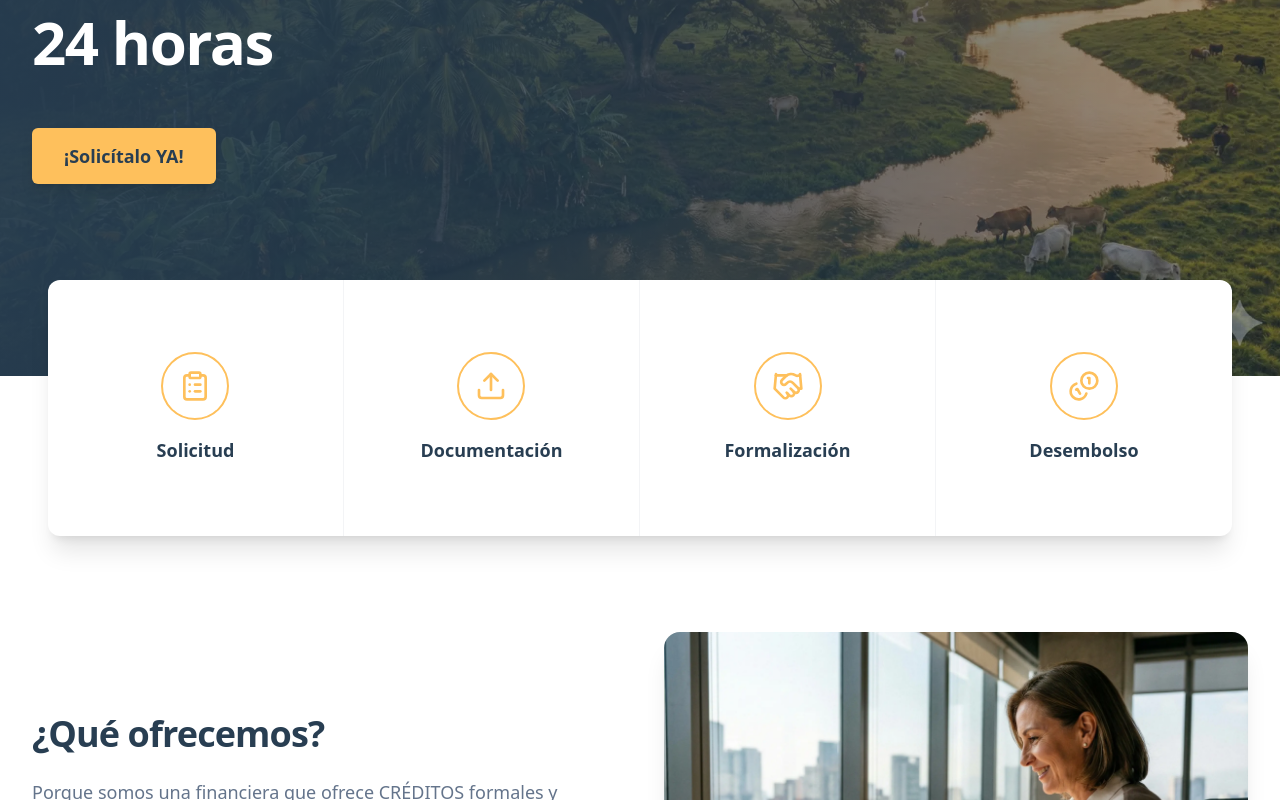
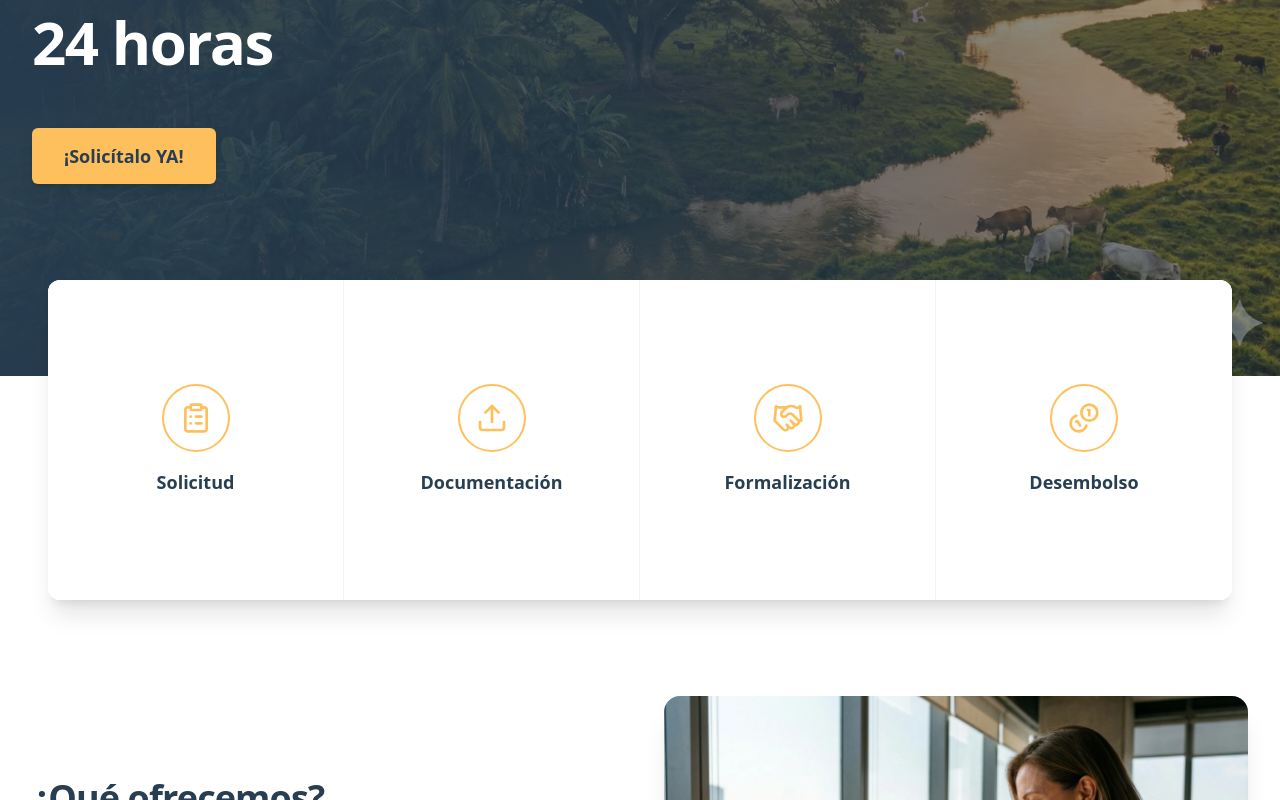
Before and after one commit to Ban68/proalto, a Next.js app: page / in a window 1280 px wide. Shown: the part 353-1153 px from the top of the page. Built offline with nearby package versions, Linux system fonts and the light colour scheme.

Commit message:
feat: implement vertical slide animation for process steps

```diff
--- a/components/sections/process-steps.tsx
+++ b/components/sections/process-steps.tsx
@@ -30,24 +30,26 @@ export function ProcessSteps() {
     ];
 
     return (
-        <section className="relative z-20 -mt-24 px-4">
+        <section className="relative z-20 -mt-24 px-4 hidden md:block">
             <div className="container mx-auto">
                 <div className="bg-white rounded-xl shadow-xl p-0 grid grid-cols-1 md:grid-cols-4 overflow-hidden divide-y md:divide-y-0 md:divide-x divide-gray-100">
                     {steps.map((step, index) => (
-                        <div key={index} className="group relative h-64 p-6 flex flex-col items-center justify-center text-center transition-all hover:bg-[#fec05c] hover:text-[#283e52] cursor-pointer">
+                        <div key={index} className="group relative h-80 overflow-hidden cursor-pointer bg-white">
+                            {/* Sliding Container */}
+                            <div className="absolute w-full h-full transition-transform duration-500 ease-in-out group-hover:-translate-y-full will-change-transform">
 
-                            {/* Normal State (Hidden on Hover) */}
-                            <div className="flex flex-col items-center gap-4 transition-opacity duration-300 group-hover:opacity-0 group-hover:absolute group-hover:pointer-events-none">
-                                <div className="p-4 rounded-full border-2 border-[#fec05c] text-[#fec05c] group-hover:border-white group-hover:text-white transition-colors">
+                                {/* Front Face (Icon + Title) */}
+                                <div className="h-full w-full flex flex-col items-center justify-center p-6 text-center">
+                                    <div className="p-4 rounded-full border-2 border-[#fec05c] text-[#fec05c] transition-colors mb-4">
                                         <step.icon className="w-8 h-8" />
                                     </div>
                                     <h3 className="font-bold text-[#283e52] text-lg">{step.title}</h3>
                                 </div>
 
-                            {/* Hover State (Visible on Hover) */}
-                            <div className="absolute inset-0 p-6 flex flex-col items-center justify-center opacity-0 group-hover:opacity-100 transition-opacity duration-300 bg-[#fec05c]">
+                                {/* Back Face (Description + Button) - Rendered conceptually "below" the front face */}
+                                <div className="h-full w-full flex flex-col items-center justify-center p-6 bg-[#fec05c] text-center">
                                     <h3 className="font-bold text-[#283e52] text-lg mb-2">{step.title}</h3>
-                                <p className="text-sm font-medium leading-relaxed mb-4">
+                                    <p className="text-sm font-medium leading-relaxed mb-4 text-[#283e52]">
                                         {step.description}
                                     </p>
                                     {step.buttonText && (
@@ -60,9 +62,30 @@ export function ProcessSteps() {
                                     )}
                                 </div>
 
-                            {/* Make whole card clickable for non-button steps, or for all if desired */}
+                            </div>
+
+                            {/* Clickable Overlay */}
                             {!step.buttonText && (
                                 <a href={step.link} className="absolute inset-0 z-10" aria-label={step.title} />
+                            )}
+                        </div>
+                    ))}
+                </div>
+            </div>
+            {/* Mobile Fallback - Static Layout */}
+            <div className="container mx-auto mt-8 md:hidden">
+                <div className="bg-white rounded-xl shadow-xl p-6 space-y-6">
+                    {steps.map((step, index) => (
+                        <div key={index} className="flex flex-col items-center text-center pb-6 border-b last:border-0 last:pb-0">
+                            <div className="p-3 rounded-full border-2 border-[#fec05c] text-[#fec05c] mb-2">
+                                <step.icon className="w-6 h-6" />
+                            </div>
+                            <h3 className="font-bold text-[#283e52] text-lg mb-1">{step.title}</h3>
+                            <p className="text-sm text-muted-foreground">{step.description}</p>
+                            {step.buttonText && (
+                                <a href={step.link} className="mt-3 inline-block bg-[#283e52] text-white px-4 py-2 rounded-md text-xs font-bold">
+                                    {step.buttonText}
+                                </a>
                             )}
                         </div>
                     ))}
```
Lines whose indentation alone changed are shown as unchanged.
